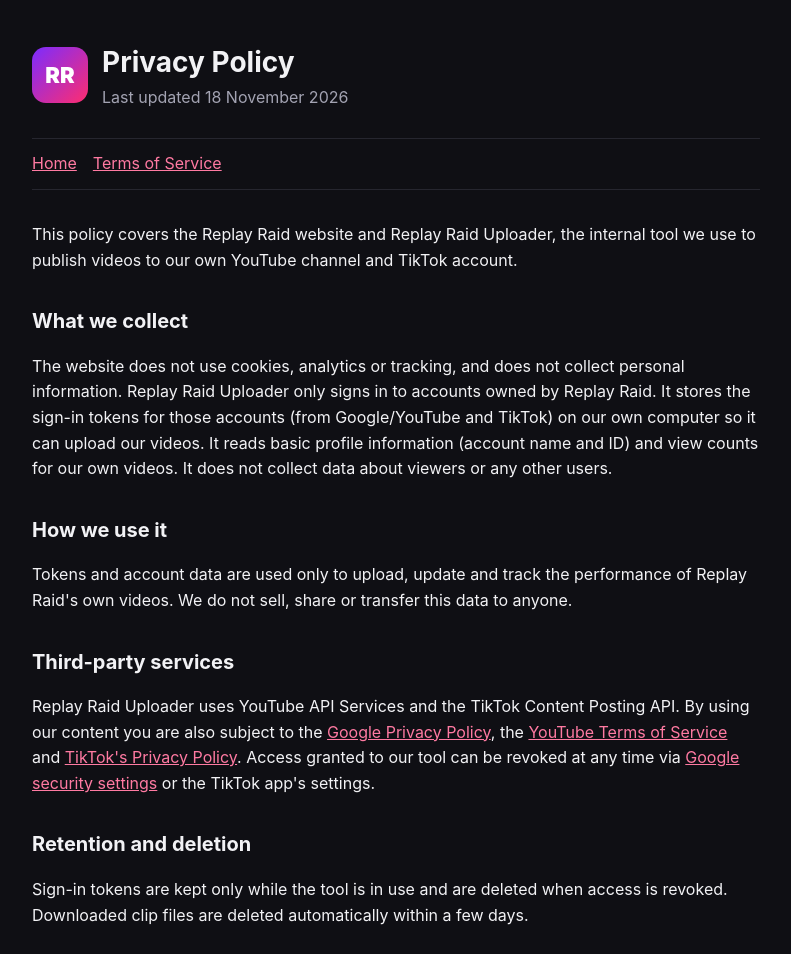
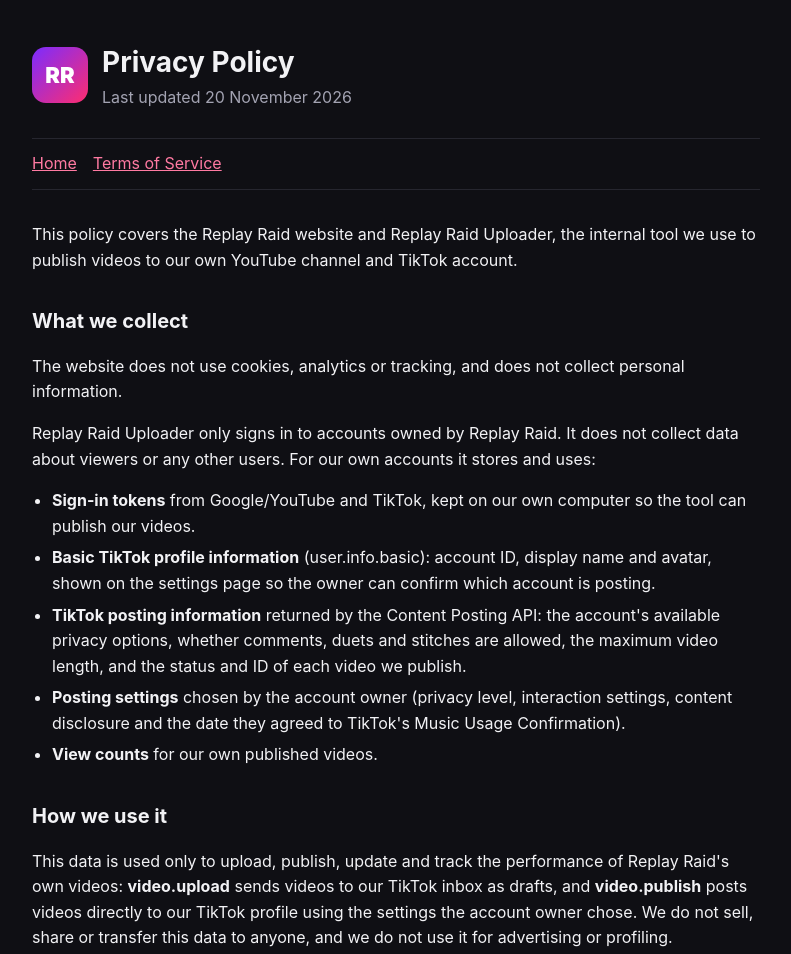
Before and after one commit to jasonaiclipper-lab/jasonaiclipper-lab.github.io, a plain HTML site: page privacy.html in a window 1280 px wide. Shown: the top 954 px of the page, without its empty margins (244-1035 px from the left). Drawn offline with Linux system fonts and the light colour scheme.

Commit message:
Update privacy.html

```diff
--- a/privacy.html
+++ b/privacy.html
@@ -1,16 +1,24 @@
 <!doctype html><html lang="en"><head><meta charset="utf-8"><meta name="viewport" content="width=device-width,initial-scale=1">
 <title>Privacy Policy - Replay Raid</title><link rel="stylesheet" href="style.css"></head><body><main>
-<header><div class="logo">RR</div><div><h1>Privacy Policy</h1><div class="muted">Last updated 18 November 2026</div></div></header>
+<header><div class="logo">RR</div><div><h1>Privacy Policy</h1><div class="muted">Last updated 20 November 2026</div></div></header>
 <nav><a href="index.html">Home</a><a href="terms.html">Terms of Service</a></nav>
 <p>This policy covers the Replay Raid website and Replay Raid Uploader, the internal tool we use to publish videos to our own YouTube channel and TikTok account.</p>
 <h2>What we collect</h2>
-<p>The website does not use cookies, analytics or tracking, and does not collect personal information. Replay Raid Uploader only signs in to accounts owned by Replay Raid. It stores the sign-in tokens for those accounts (from Google/YouTube and TikTok) on our own computer so it can upload our videos. It reads basic profile information (account name and ID) and view counts for our own videos. It does not collect data about viewers or any other users.</p>
+<p>The website does not use cookies, analytics or tracking, and does not collect personal information.</p>
+<p>Replay Raid Uploader only signs in to accounts owned by Replay Raid. It does not collect data about viewers or any other users. For our own accounts it stores and uses:</p>
+<ul>
+<li><strong>Sign-in tokens</strong> from Google/YouTube and TikTok, kept on our own computer so the tool can publish our videos.</li>
+<li><strong>Basic TikTok profile information</strong> (user.info.basic): account ID, display name and avatar, shown on the settings page so the owner can confirm which account is posting.</li>
+<li><strong>TikTok posting information</strong> returned by the Content Posting API: the account's available privacy options, whether comments, duets and stitches are allowed, the maximum video length, and the status and ID of each video we publish.</li>
+<li><strong>Posting settings</strong> chosen by the account owner (privacy level, interaction settings, content disclosure and the date they agreed to TikTok's Music Usage Confirmation).</li>
+<li><strong>View counts</strong> for our own published videos.</li>
+</ul>
 <h2>How we use it</h2>
-<p>Tokens and account data are used only to upload, update and track the performance of Replay Raid's own videos. We do not sell, share or transfer this data to anyone.</p>
+<p>This data is used only to upload, publish, update and track the performance of Replay Raid's own videos: <strong>video.upload</strong> sends videos to our TikTok inbox as drafts, and <strong>video.publish</strong> posts videos directly to our TikTok profile using the settings the account owner chose. We do not sell, share or transfer this data to anyone, and we do not use it for advertising or profiling.</p>
 <h2>Third-party services</h2>
 <p>Replay Raid Uploader uses YouTube API Services and the TikTok Content Posting API. By using our content you are also subject to the <a href="https://policies.google.com/privacy">Google Privacy Policy</a>, the <a href="https://www.youtube.com/t/terms">YouTube Terms of Service</a> and <a href="https://www.tiktok.com/legal/page/global/privacy-policy/en">TikTok's Privacy Policy</a>. Access granted to our tool can be revoked at any time via <a href="https://security.google.com/settings/security/permissions">Google security settings</a> or the TikTok app's settings.</p>
 <h2>Retention and deletion</h2>
-<p>Sign-in tokens are kept only while the tool is in use and are deleted when access is revoked. Downloaded clip files are deleted automatically within a few days.</p>
+<p>Sign-in tokens and posting settings are stored only on our own computer, kept only while the tool is in use, and deleted when access is revoked. Downloaded and rendered video files are deleted automatically within a few days. To request deletion of any data, email the address below.</p>
 <h2>Contact</h2>
 <p>Questions or takedown requests: <a href="mailto:jasonaiclipper@gmail.com">jasonaiclipper@gmail.com</a></p>
 </main></body></html>
```
